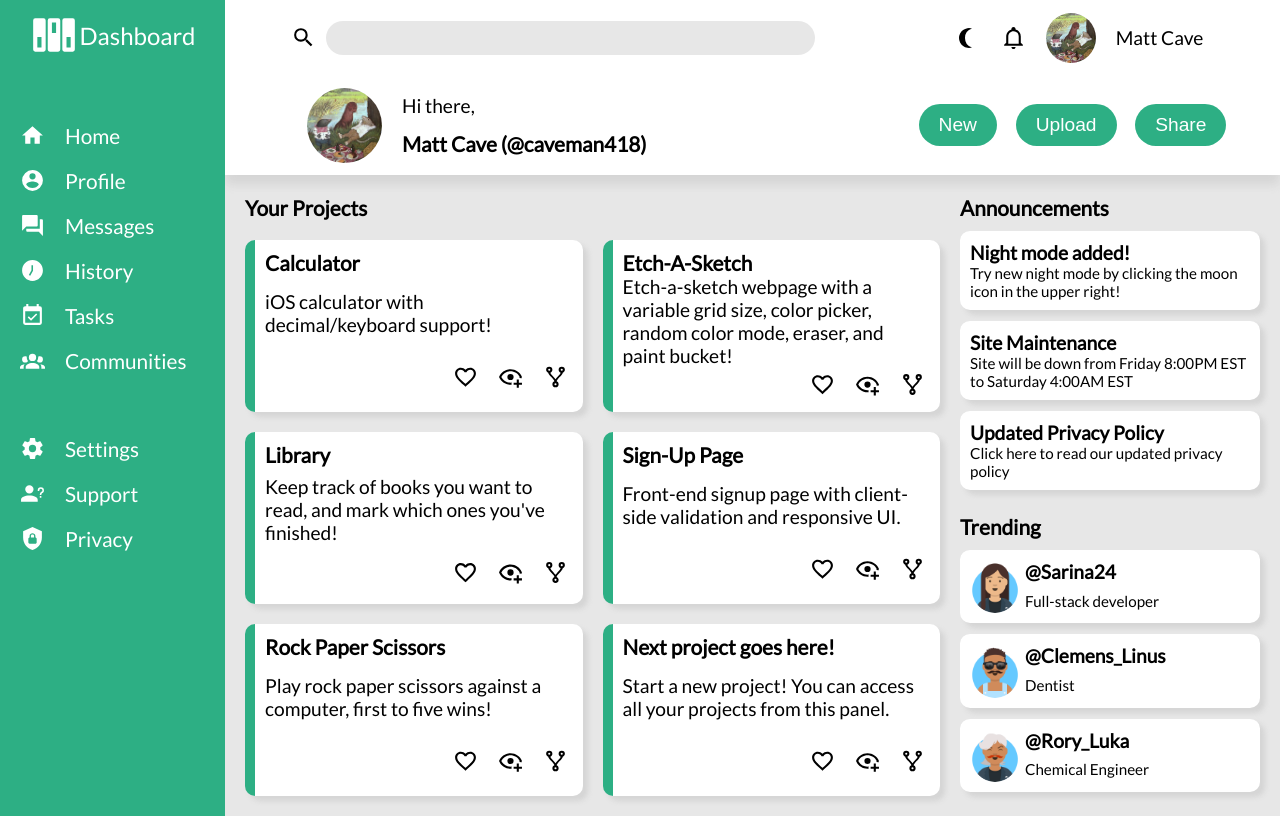
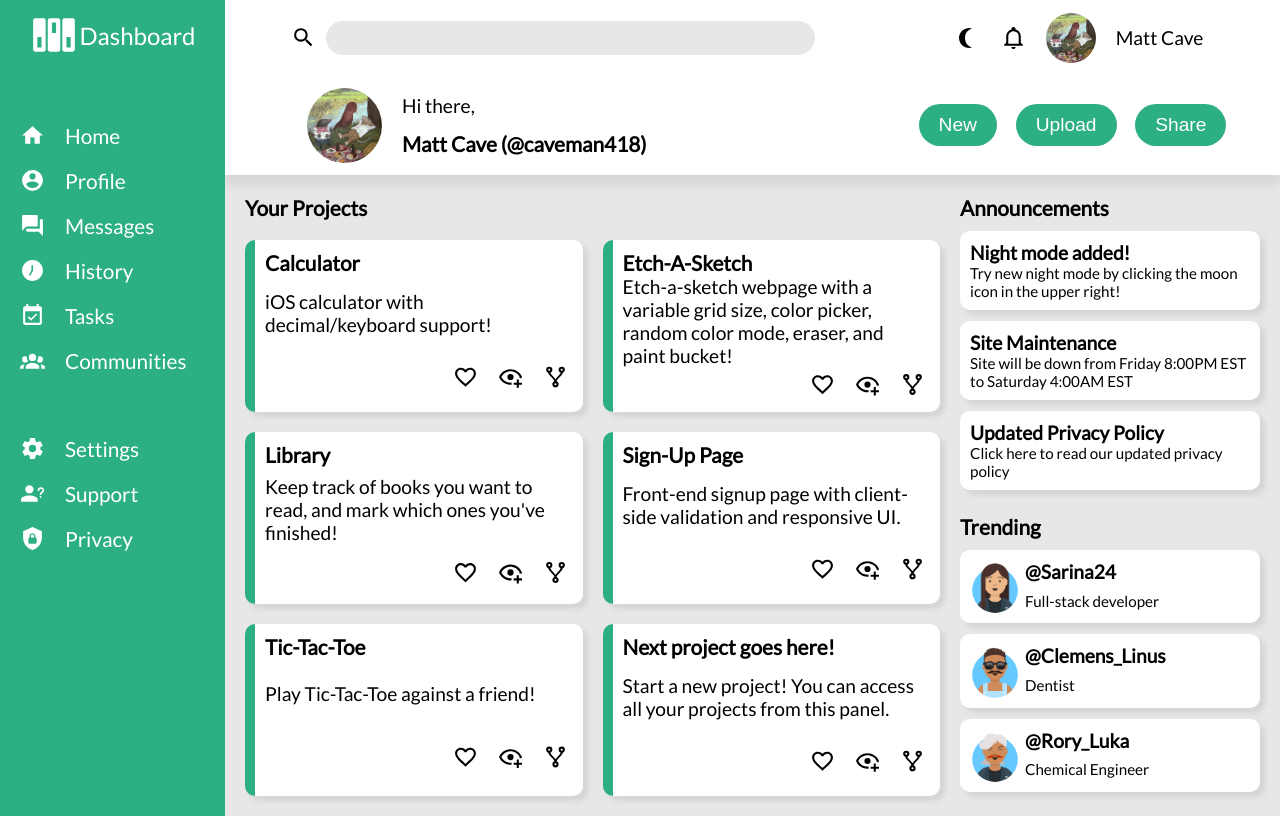
Before and after one commit to caveman418/Dashboard, a plain HTML site: page index.html in a window 1280 px wide. Drawn offline with Linux system fonts and the light colour scheme.

Commit message:
Switched out a project

```diff
--- a/index.html
+++ b/index.html
@@ -125,10 +125,10 @@
                         <img src="./images/fork.svg" alt="fork" class="svg fork">
                     </div>
                 </a>
-                <a href="https://caveman418.github.io/RockPaperScissors/" target="_blank" class="card" id="card-5">
-                    <div class="title">Rock Paper Scissors</div>
+                <a href="https://caveman418.github.io/Tic-Tac-Toe/" target="_blank" class="card" id="card-5">
+                    <div class="title">Tic-Tac-Toe</div>
                     <div class="text">
-                        Play rock paper scissors against a computer, first to five wins!
+                        Play Tic-Tac-Toe against a friend!
                     </div>
                     <div class="options">
                         <img src="./images/favorite.svg" alt="favorite" class="svg favorite">
```
